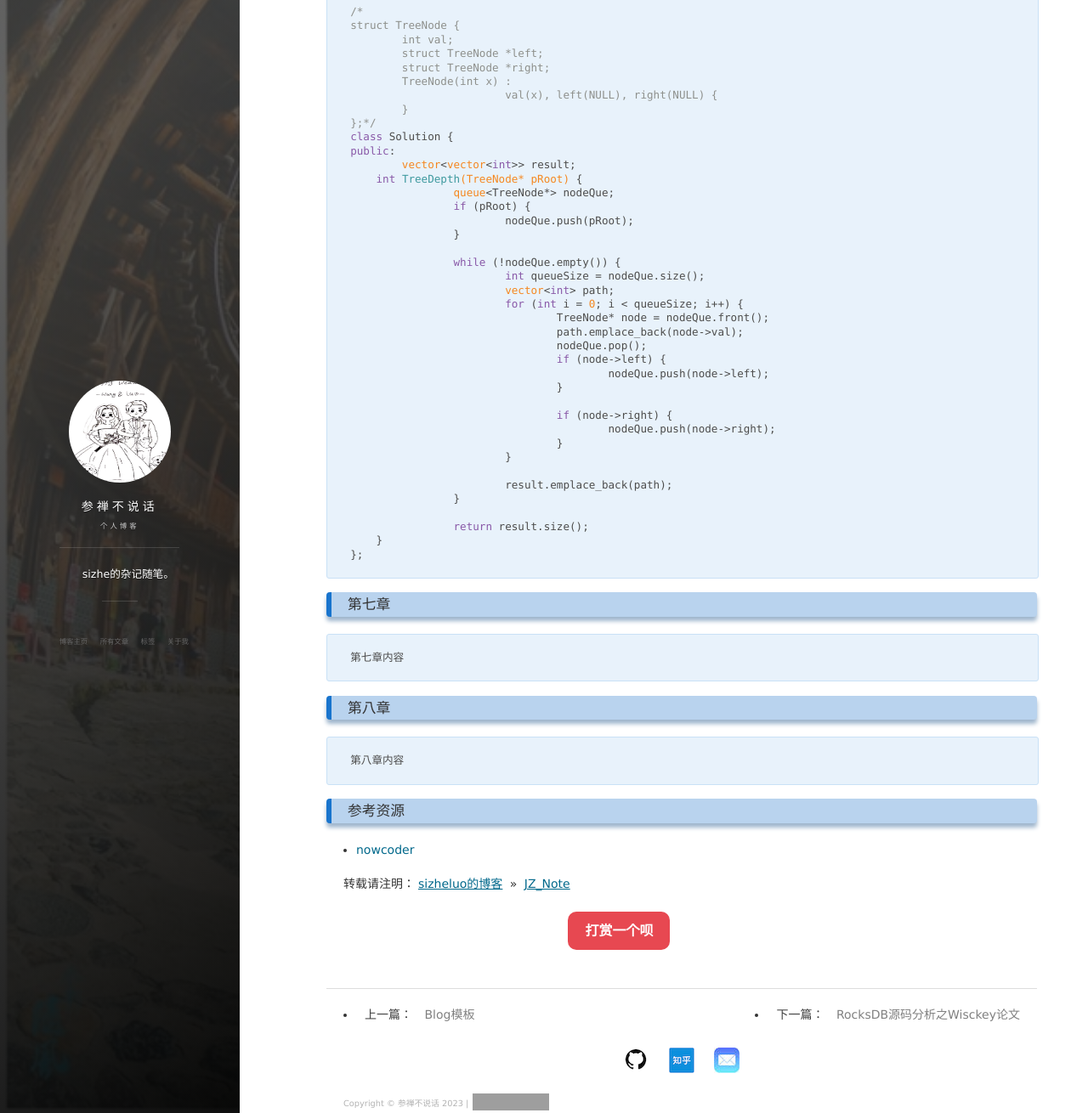
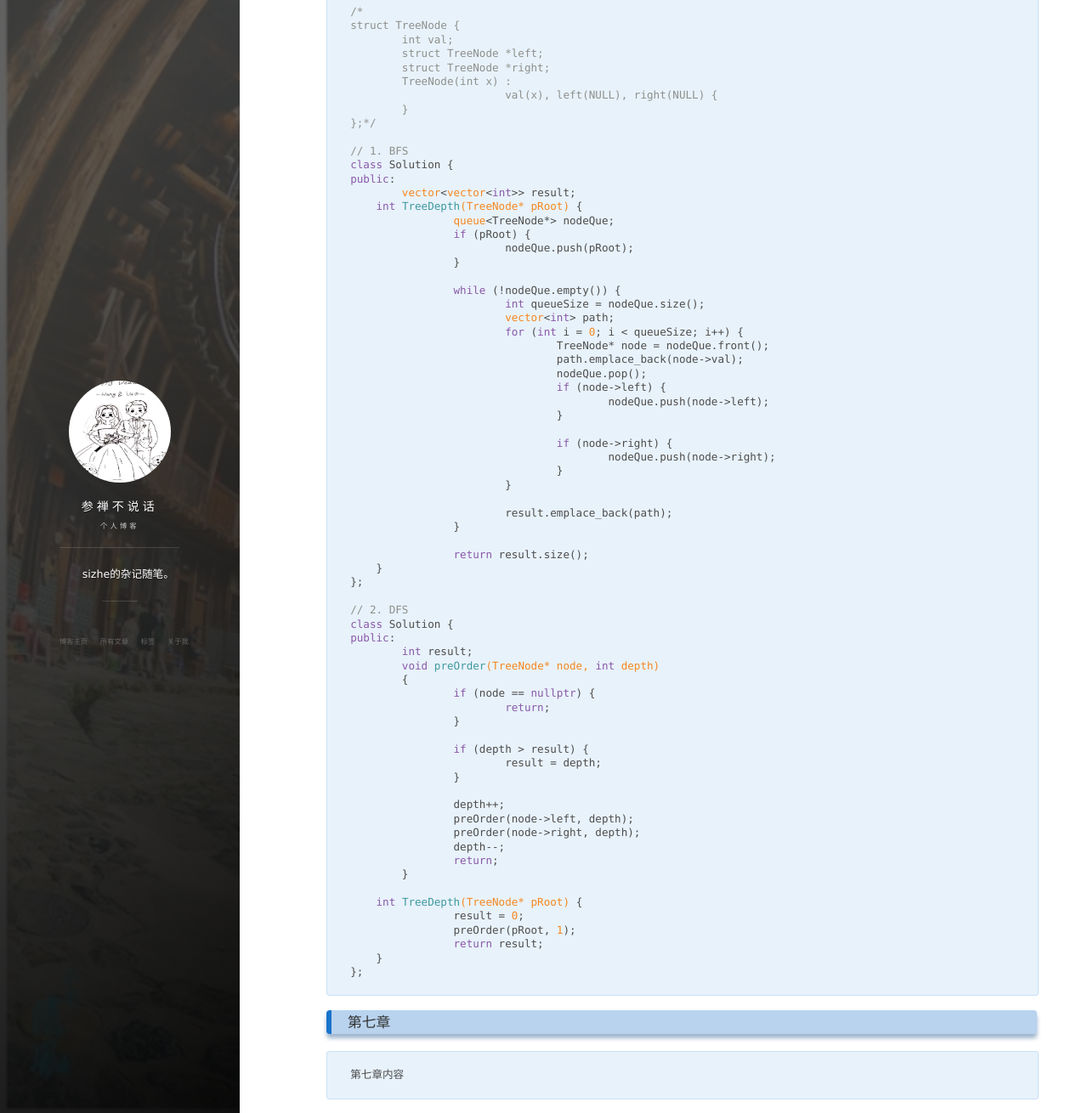
Before and after one commit to SizheLuo/Sizheluo.github.io, a Jekyll site: the page built from _posts/2023-03-19-JZ_Note.md, in a window 1280 px wide and 1400 px high, scrolled down 57838 px, cut to the strip 90-1400 px from the top of the window. Shown: the whole strip at 85% size. Built offline with Jekyll 4.4.1, drawn with Linux system fonts in a browser that asks for light colours; nearby versions of some CDN libraries; comment, search, counter and statistics services are not loaded; grey boxes are pictures that could not be loaded.

Commit message:
update 55

```diff
--- a/_posts/2023-03-19-JZ_Note.md
+++ b/_posts/2023-03-19-JZ_Note.md
@@ -2536,6 +2536,8 @@ tag: 算法
 				val(x), left(NULL), right(NULL) {
 		}
 	};*/
+
+	// 1. BFS
 	class Solution {
 	public:
 		vector<vector<int>> result;
@@ -2568,6 +2570,33 @@ tag: 算法
 	    }
 	};
 
+	// 2. DFS
+	class Solution {
+	public:
+		int result;
+		void preOrder(TreeNode* node, int depth)
+		{
+			if (node == nullptr) {
+				return;
+			}
+
+			if (depth > result) {
+				result = depth;
+			}
+
+			depth++;
+			preOrder(node->left, depth);
+			preOrder(node->right, depth);
+			depth--;
+			return;
+		}
+
+	    int TreeDepth(TreeNode* pRoot) {
+			result = 0;
+			preOrder(pRoot, 1);
+			return result;
+	    }
+	};
 
 ### <a name="chapter7"></a>第七章
 
```
